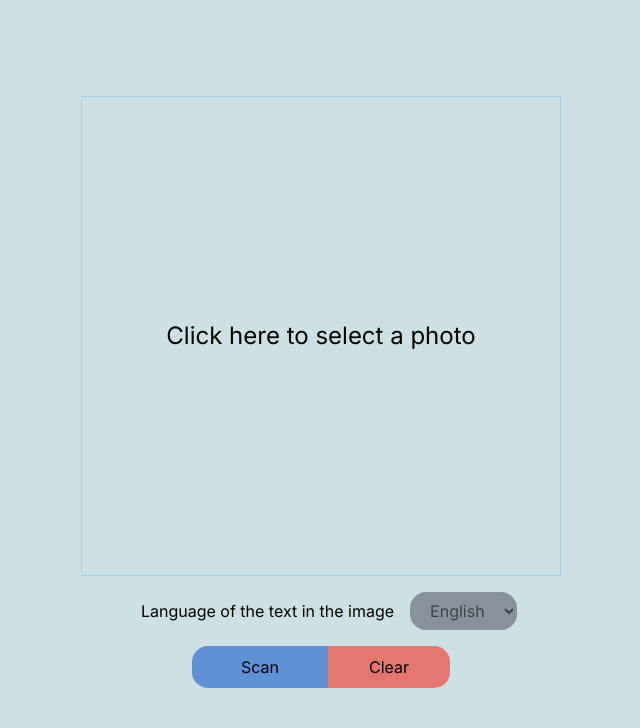
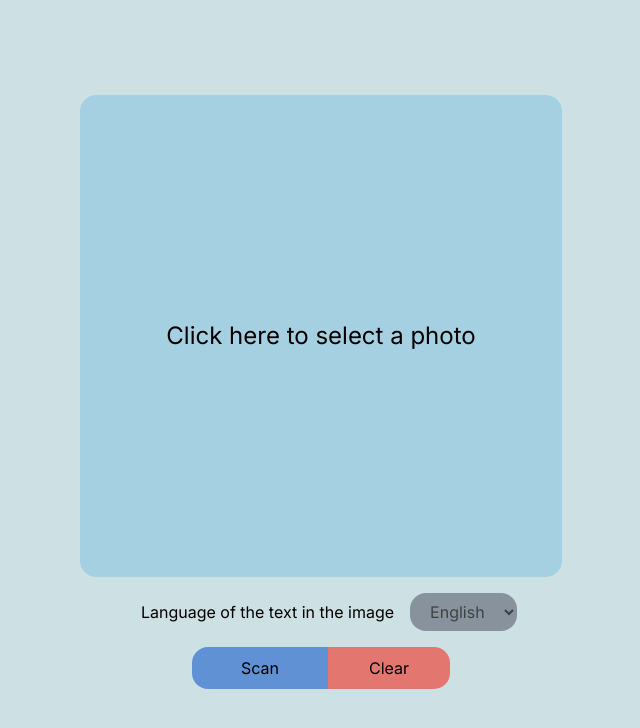
Before and after one commit to waelhasan/simple-web-ocr, a Next.js app: page / in a window 1280 px wide. Shown: the top 728 px of the page, without its empty margins (319-959 px from the left). Built offline with nearby package versions, Linux system fonts and the light colour scheme.

Commit message:
Enhancing the visual of photo area

```diff
--- a/src/components/BusyIndicator.tsx
+++ b/src/components/BusyIndicator.tsx
@@ -1,7 +1,7 @@
 export function BusyIndicator({ isScanning }: { isScanning: boolean }) {
     return isScanning && (
         <div className="
-            w-[100%] h-[0.4rem]
+            w-[100%] h-[0.2rem]
             bg-[inherit]
             absolute top-0
             overflow-hidden
@@ -10,7 +10,7 @@ export function BusyIndicator({ isScanning }: { isScanning: boolean }) {
                 absoulte top-0
                 w-[100%] h-[100%]
                 rounded-full
-                bg-[--active]
+                bg-[--foreground]
                 animate-[passing_2s_ease-in-out_infinite]
             "/>
         </div>
--- a/src/components/PhotoArea.tsx
+++ b/src/components/PhotoArea.tsx
@@ -17,14 +17,17 @@ export const PhotoArea = ({
     }
 
     return (
-        <div className="relative">
+        <div className="
+            relative
+            bg-[--background-alternate-2]
+            rounded-[1rem]
+            border-[1px] border-solid border-[--background-alternate-2]">
             <BusyIndicator isScanning={isScanning} />
             {isScanning && <div className="absolute top-0 left-0 h-full w-full bg-[--overlay]" />}
             <div className="
                 cursor-pointer
                 flex items-center justify-center
-                h-[30rem] min-w-[30rem]
-                border-[1px] border-solid border-[--background-alternate-2]"
+                h-[30rem] min-w-[30rem]"
                 onClick={onImagePreviewClick}>
                 {!isImageSelected ?
                     <h1 className="text-[1.5rem]">
```
